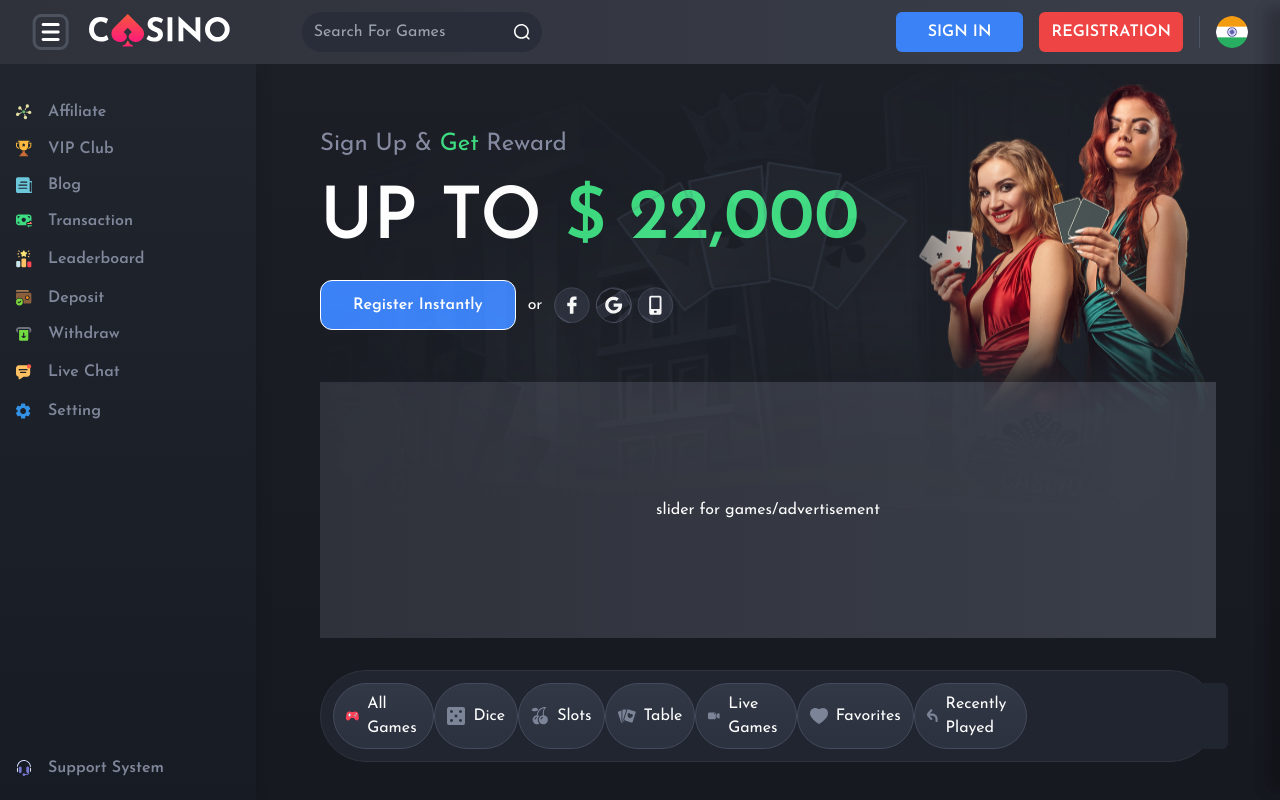
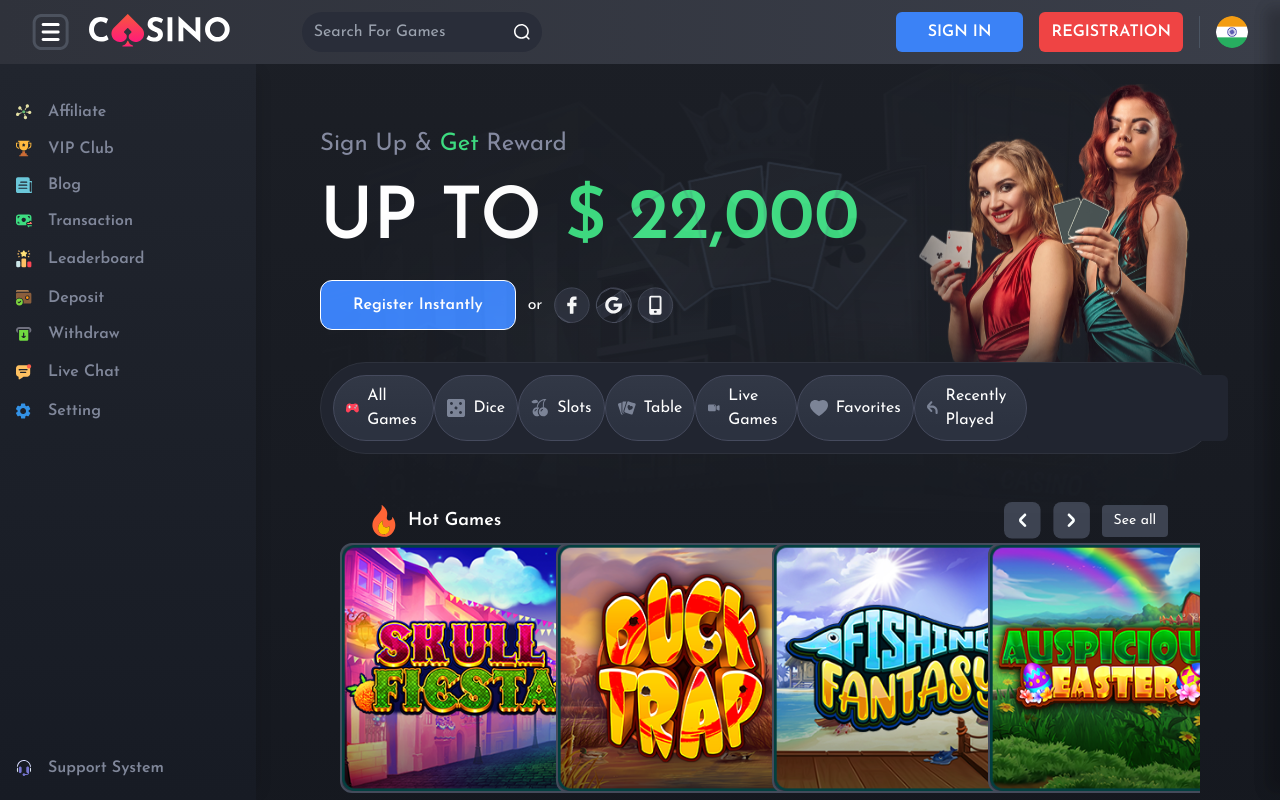
Before and after one commit to Darshan-Dhameliya/mpl-temp, a Next.js app: page / in a window 1280 px wide. Shown: the top 800 px of the page. Built offline with nearby package versions, Linux system fonts and the light colour scheme.

Commit message:
secure sidebar

```diff
--- a/src/pages/index.js
+++ b/src/pages/index.js
@@ -11,6 +11,7 @@ import Leaderboard from "@/assets/svg/siderbar/Leaderboard";
 import Table from "@/components/@core/Table";
 import Game from "@/components/carsoul/game";
 import { useStore } from "@/context";
+import SecureSection from "@/helper/SecureSection";
 
 // const inter = Inter({ subsets: ["latin"] });
 
@@ -142,11 +143,13 @@ export default function Home() {
           </div>
         </div>
       )}
-      <div className="h-64 mt-5">
-        <div className="bg-darkPrimary h-full flex justify-center items-center">
-          slider for games/advertisement
+      <SecureSection>
+        <div className="h-64 mt-5">
+          <div className="bg-darkPrimary h-full flex justify-center items-center">
+            slider for games/advertisement
+          </div>
         </div>
-      </div>
+      </SecureSection>
       {/* menubar */}
       <div className="bg-[#212530] w-full flex flex-row justify-between z-20 border-[#2E323D] border rounded-full p-3">
         {menubar.map((item) => (
```
